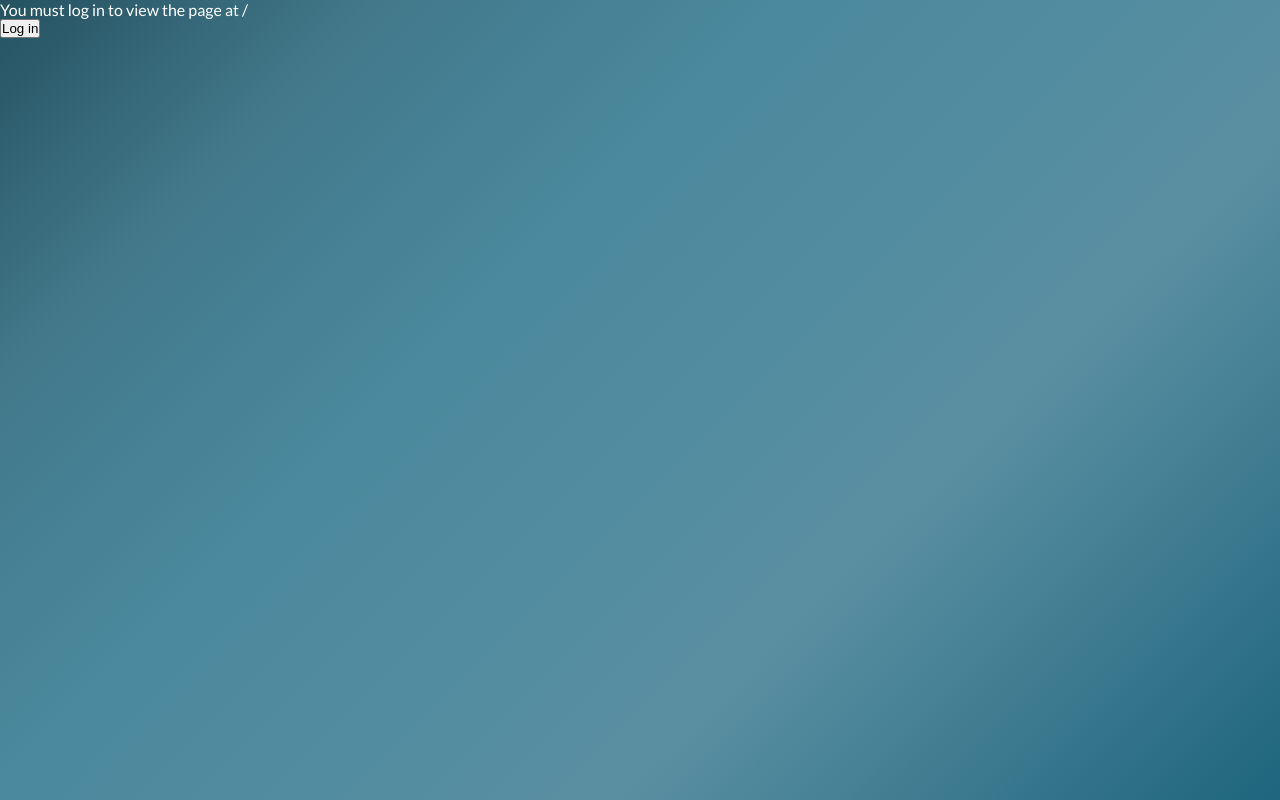
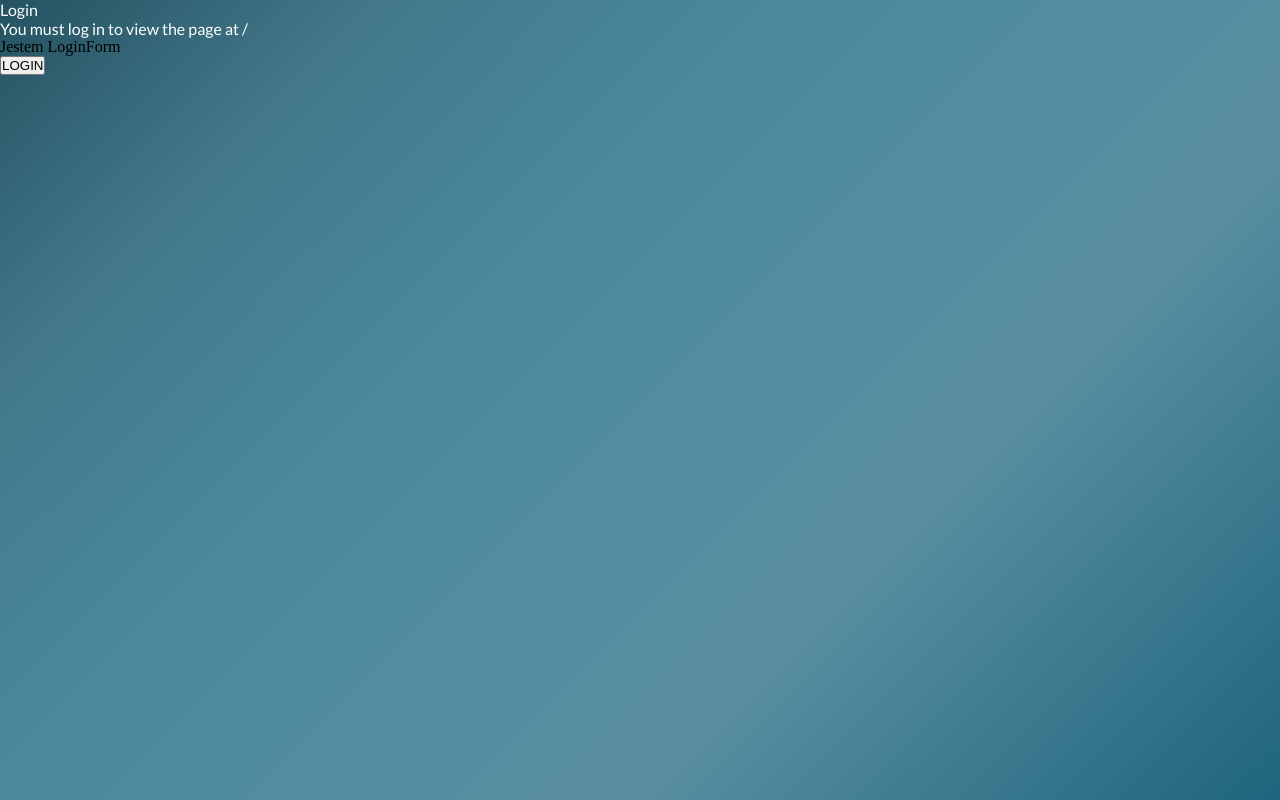
Before and after one commit to dzejzi/Weather_redux, a React app: page /login in a window 1280 px wide. Built offline with nearby package versions, Linux system fonts and the light colour scheme.

Commit message:
LoginForm added

```diff
--- a/src/routes/Login/Login.js
+++ b/src/routes/Login/Login.js
@@ -1,11 +1,22 @@
 import React, { Component } from 'react';
+import LoginForm from './LoginForm';
 
-const Login = () => {
-    return (
-        <div>
-            <p>Login</p>
-        </div>
-    )
+class Login extends Component {
+
+    constructor(props) {
+        super(props)
+    }
+
+    render() {
+        const { handleOnSubmit, pathname } = this.props;
+        return (
+            <div>
+                <p>Login</p>
+                <p>You must log in to view the page at {pathname}</p>
+                <LoginForm handleOnSubmit={handleOnSubmit} />
+            </div>
+        )
+    }
 }
 
 export default Login
--- a/src/routes/Login/LoginContainer.js
+++ b/src/routes/Login/LoginContainer.js
@@ -2,6 +2,7 @@ import React, { Component } from 'react';
 import { Redirect } from 'react-router-dom';
 import { connect } from 'react-redux';
 import { IS_AUTHENTICATED } from './../../ducks/authenticate';
+import Login from './Login'
 
 
 class LoginContainer extends Component {
@@ -16,15 +17,18 @@ class LoginContainer extends Component {
 
         return (
             <div>
-                <p>You must log in to view the page at {from.pathname}</p>
-                <button onClick={ ()=> setAuthenticated(true) }>Log in</button>
+                <Login
+                    handleOnSubmit={() => setAuthenticated(true)}
+                    pathname={from.pathname}
+                />
+
             </div>
         );
     }
 }
 
 function mapStateToProps(state) {
-    const {authenticate} = state
+    const { authenticate } = state
     return {
         authenticate: authenticate
     }
--- /dev/null
+++ b/src/routes/Login/LoginForm/LoginForm.js
@@ -0,0 +1,52 @@
+import React, { Component } from 'react';
+
+class LoginForm extends Component {
+
+    constructor(props) {
+        super(props)
+    }
+
+    render() {
+        const { handleOnSubmit } = this.props;
+        return (
+            <div>
+                <div>Jestem LoginForm</div>
+                <button onClick={handleOnSubmit}>LOGIN</button>
+            </div>
+        )
+    }
+
+}
+
+export default LoginForm
+
+/*const { loginValue, passwordValue } = this.state;
+    constructor() {
+        super();
+
+        this.state = {
+            loginValue: '',
+            passwordValue: ''
+        };
+    }
+
+    handleInputChange(event) {
+        const { value } = event.target;
+        const name = target.name;
+        this.setState({
+            [name]: value
+        });
+    }
+
+<input
+type="text"
+placeholder="Login"
+handleChange={this.handleInputChange}
+name={loginValue}
+/>
+
+<input
+type="text"
+placeholder="Password"
+handleChange={this.handleInputChange}
+name={passwordValue} />*/
--- /dev/null
+++ b/src/routes/Login/LoginForm/LoginFormContainer.js
@@ -0,0 +1,17 @@
+import React, { Component } from 'react';
+import LoginForm from './LoginForm'
+
+class LoginFormContainer extends Component {
+
+    constructor(props) {
+        super(props)
+    }
+
+    render() {
+        const { handleOnSubmit } = this.props;
+
+        return <LoginForm handleOnSubmit={handleOnSubmit} />
+    }
+}
+
+export default LoginFormContainer
--- /dev/null
+++ b/src/routes/Login/LoginForm/index.js
@@ -0,0 +1,3 @@
+import './LoginForm.scss';
+
+export { default } from './LoginFormContainer'
```
Also changed, not shown: src/ducks/authenticate.js (+0 -17 lines), src/routes/Login/LoginForm/LoginForm.scss (added).
